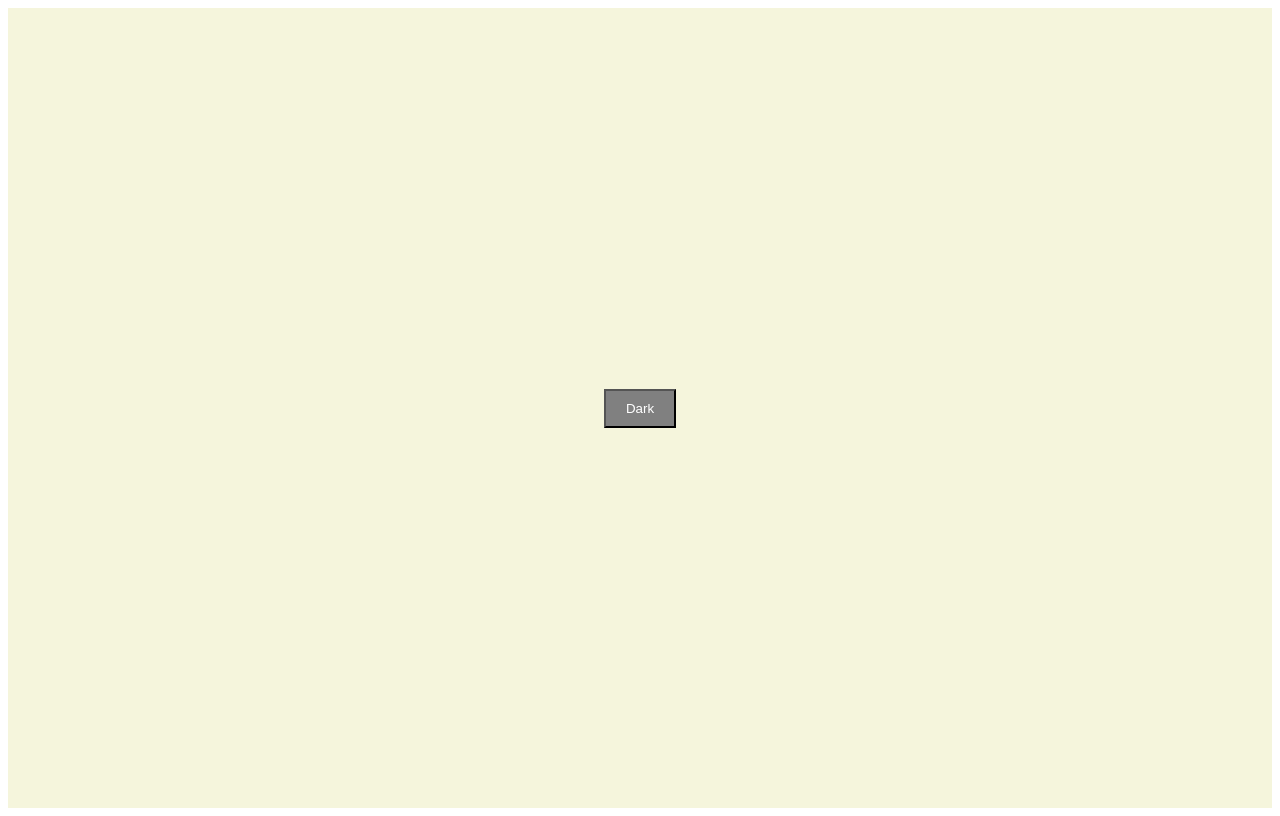
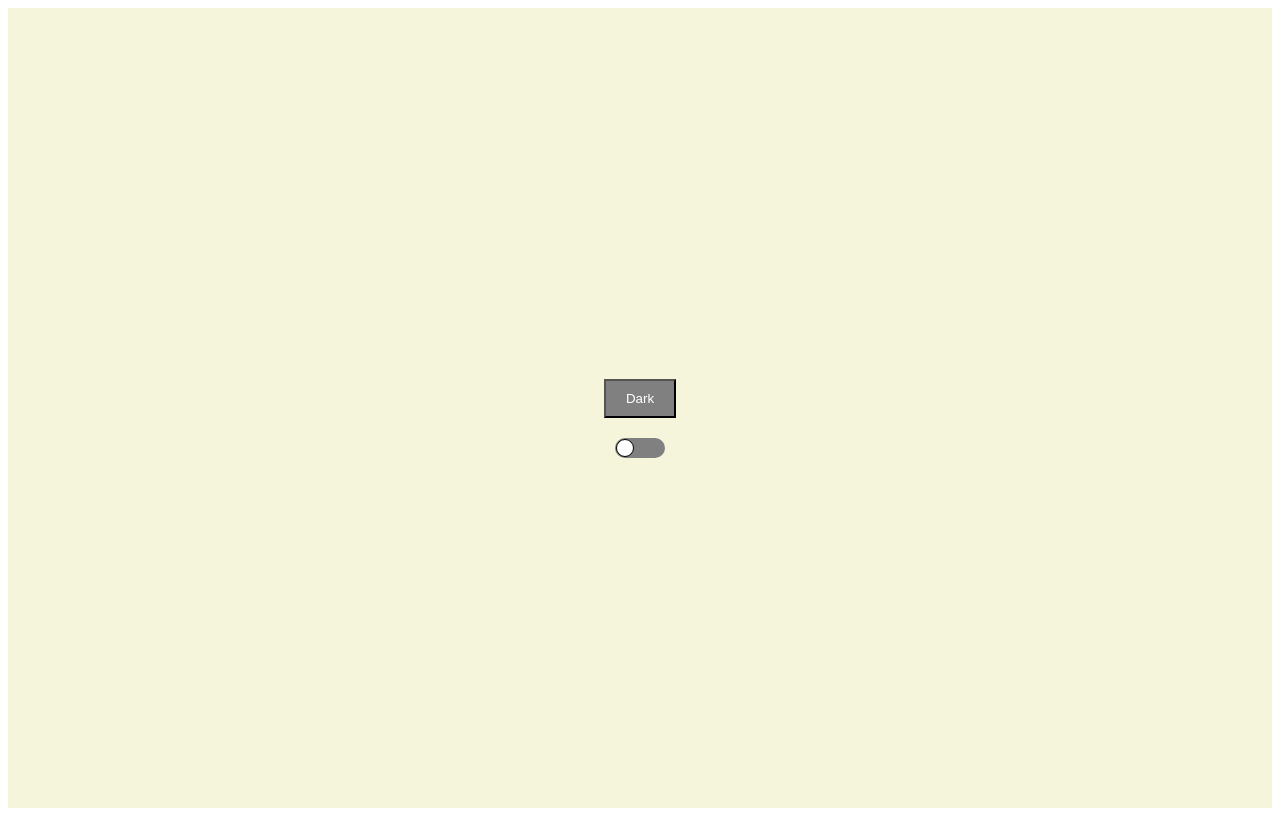
Before and after one commit to AmanJaiswal54/50DaysJavascriptChallenge, a plain HTML site: page DarkLightMode/index.html in a window 1280 px wide. Drawn offline with Linux system fonts and the light colour scheme.

Commit message:
added toggle for dark light mode

```diff
--- a/DarkLightMode/index.html
+++ b/DarkLightMode/index.html
@@ -9,6 +9,7 @@
   <body>
     <div class="container">
       <button class="btn">Dark</button>
+      <div class="wrapper"><div class="circle"></div></div>
     </div>
     <script src="script.js"></script>
   </body>
--- a/DarkLightMode/script.js
+++ b/DarkLightMode/script.js
@@ -1,6 +1,12 @@
-const btn = document.querySelector('.btn');
-const container = document.querySelector('.container');
-btn.addEventListener('click', (e) =>{
-    container.classList.toggle('active');
-    e.target.innerText = e.target.innerText === 'Dark' ? 'Light': 'Dark';
-})
+const btn = document.querySelector(".btn");
+const container = document.querySelector(".container");
+
+btn.addEventListener("click", (e) => {
+  container.classList.toggle("active");
+  e.target.innerText = e.target.innerText === "Dark" ? "Light" : "Dark";
+});
+
+document.querySelector(".wrapper").addEventListener("click", function (e) {
+  this.classList.toggle("active");
+  container.classList.toggle("active");
+});
--- a/DarkLightMode/style.css
+++ b/DarkLightMode/style.css
@@ -11,6 +11,7 @@ body {
     display: flex;
     justify-content: center;
     align-items: center;
+    flex-direction: column;
     height: 100vh;
     transition: background-color 1s ease;
 }
@@ -24,6 +25,7 @@ body {
     color: white;
     text-decoration: none;
     padding: 10px 20px;
+    margin: 20px;
 }
 
 .container.active .btn {
@@ -43,3 +45,34 @@ body {
 .btn:active {
     transform: scale(0.95);
 }
+
+.wrapper {
+    width: 50px;
+    height: 20px;
+    background-color: gray;
+    border-radius: 20px;
+    position: relative;
+    transition: background-color 0.5s ease;
+}
+
+.wrapper.active {
+    background-color: beige;
+}
+
+.circle {
+    background-color: white;
+    width: 18px;
+    height: 18px;
+    border: 1px solid black;
+    border-radius: 50%;
+    position: absolute;
+    top: 1px;
+    left: 1px;
+    /* transform: translateX(1px); */
+    transition: left 0.5s ease;
+}
+
+.wrapper.active .circle {
+    /* transform: translateX(30px); */
+    left: 31px;
+}
```
